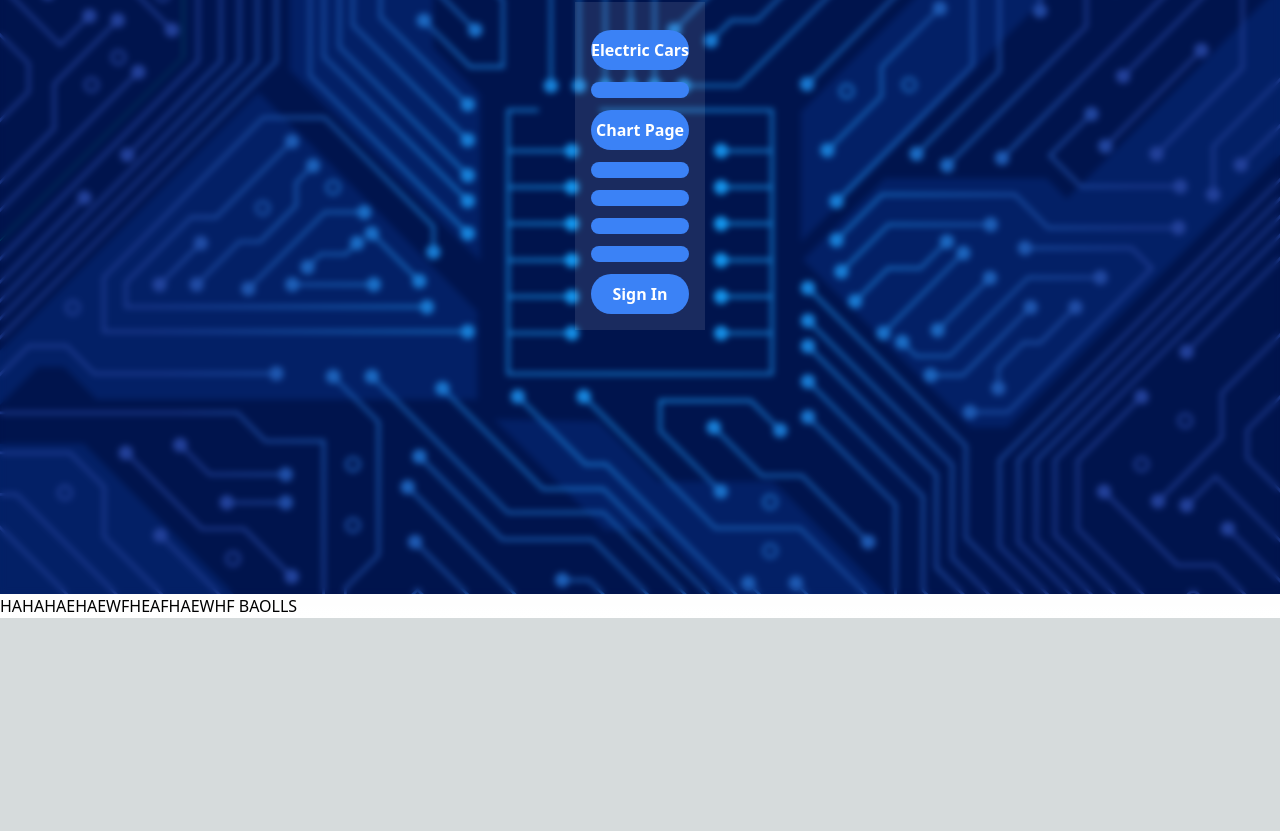
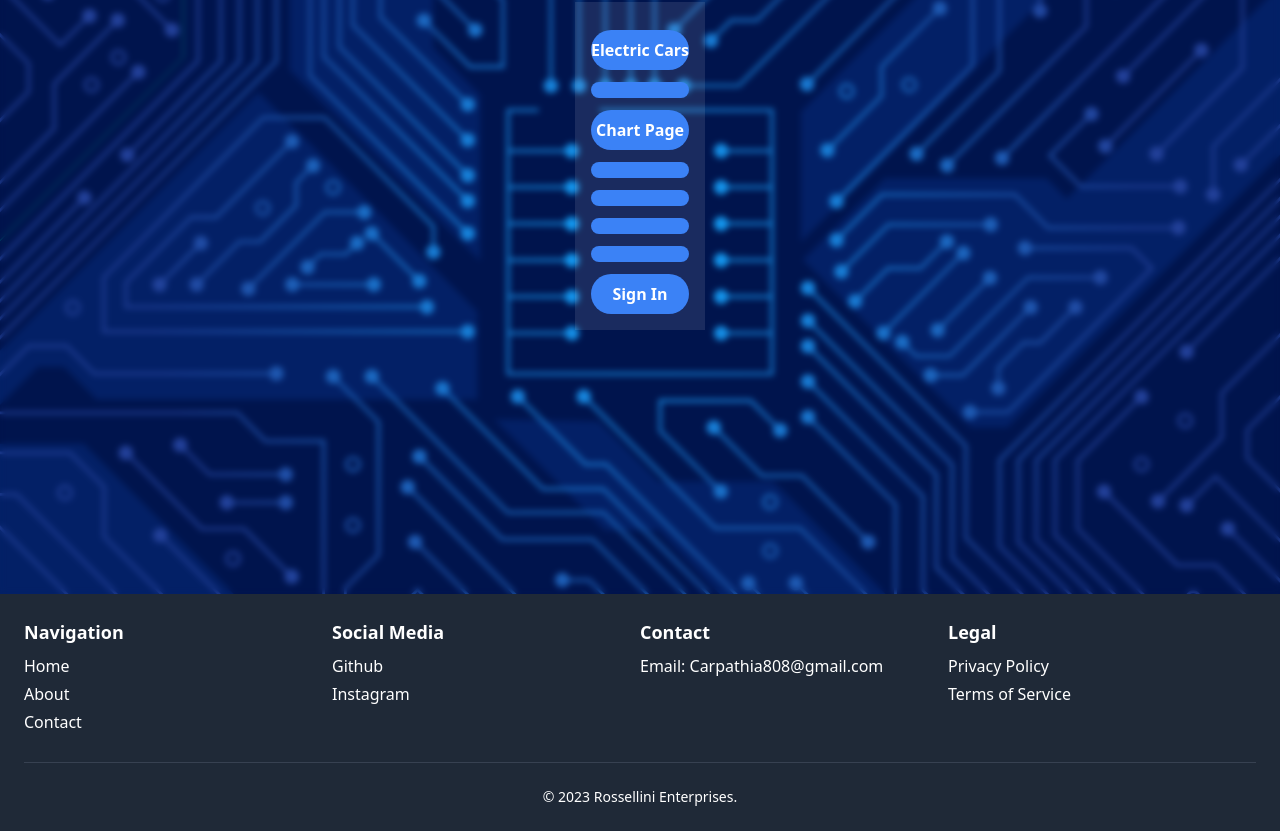
Before and after one commit to RossLalor/Final-Project, a Next.js app in the folder final_project/: page / in a window 1280 px wide. Shown: the part 274-1105 px from the top of the page. Before the commit the page ends 892 px from the top, so only its background shows below. Built offline with nearby package versions, Linux system fonts and the light colour scheme; no server answers.

Commit message:
Various Additions
Added a footer, fixed the signup/signin page to actually use css, made chartspage not need to be logged in to be used, removed redundant signin page from old configuration, added signup functionality

```diff
--- a/final_project/app/(home)/page.tsx
+++ b/final_project/app/(home)/page.tsx
@@ -20,14 +20,14 @@ export default function Home() {
   }
   return (
     <>
-    <main className="min-h-screen min-w-screen bg-cover bg-[url('../images/background.svg')] relative">
+    <main className=" min-h-screen min-w-screen bg-cover bg-[url('../images/background.svg')] relative">
       {/* Ensure the UserButton is clickable and on top of all other elements */}
       <div className="absolute top-0 right-0 p-4 z-10">
         <UserButton afterSignOutUrl="/sign-out" />
       </div>
 
       {/* The rest of the page content with a lower z-index to ensure it's under the UserButton */}
-      <div className="backdrop-blur-[3px] min-h-screen z-0">
+      <div className="glass backdrop-blur-[3px] min-h-screen z-0">
         <div className="flex justify-center py-4">
           <h1 className="backdrop-blur-md bg-white/10 drop-shadow-lg font-extrabold sm:text-[3rem] py-8 px-4 max-w-4xl text-white">
             Leccy cars innit ®️
--- /dev/null
+++ b/final_project/app/(signeese)/layout.tsx
@@ -0,0 +1,9 @@
+const SigneeseLayout = ({ children }: { children: React.ReactNode }) => {
+    return (
+      <div className="min-h-screen flex items-center justify-center bg-cover bg-[url('../images/background.svg')]">
+        {children}
+      </div>
+    );
+  };
+
+  export default SigneeseLayout;
--- /dev/null
+++ b/final_project/app/(signeese)/sign-in/[[...sign-in]]/page.tsx
@@ -0,0 +1,6 @@
+import { SignIn } from "@clerk/nextjs";
+
+
+export default function Page() {
+  return <SignIn />;
+}
--- /dev/null
+++ b/final_project/app/(signeese)/sign-up/[[...sign-up]]/page.tsx
@@ -0,0 +1,5 @@
+import { SignUp } from "@clerk/nextjs";
+
+export default function Page() {
+  return <SignUp />;
+}
--- /dev/null
+++ b/final_project/app/components/footer.tsx
@@ -0,0 +1,42 @@
+"use client";
+import Link from 'next/link';
+const Footer = () => {
+ return (
+    <footer className="bg-gray-800 text-white p-6">
+      <div className="container mx-auto">
+        <div className="flex flex-wrap justify-between">
+          <div className="w-full md:w-1/4 mb-6 md:mb-0">
+            <h3 className="font-bold text-lg mb-2">Navigation</h3>
+            <ul className="list-none">
+              <li className="mb-1 "><Link href="/"><span className="text-white hover:text-gray-300 cursor-pointer">Home</span></Link></li>
+              <li className="mb-1"><Link href="/about"><span className="text-white hover:text-gray-300 cursor-pointer">About</span></Link></li>
+              <li className="mb-1"><Link href="/contact"><span className="text-white hover:text-gray-300 cursor-pointer">Contact</span></Link></li>
+            </ul>
+          </div>
+          <div className="w-full md:w-1/4 mb-6 md:mb-0">
+            <h3 className="font-bold text-lg mb-2">Social Media</h3>
+            <ul className="list-none">
+              <li className="mb-1"><span className="text-white hover:text-gray-300 cursor-pointer" onClick={() => window.open('https://github.com/RossLalor', '_blank')}>Github</span></li>
+              <li className="mb-1"><span className="text-white hover:text-gray-300 cursor-pointer" onClick={() => window.open('https://www.instagram.com/ross.lalor/', '_blank')}>Instagram</span></li>
+            </ul>
+          </div>
+          <div className="w-full md:w-1/4 mb-6 md:mb-0">
+            <h3 className="font-bold text-lg mb-2">Contact</h3>
+            <p className="mb-1">Email: Carpathia808@gmail.com</p>
+          </div>
+          <div className="w-full md:w-1/4 mb-6 md:mb-0">
+            <h3 className="font-bold text-lg mb-2">Legal</h3>
+            <ul className="list-none">
+              <li className="mb-1"><Link href="/privacy-policy"><span className="text-white hover:text-gray-300 cursor-pointer">Privacy Policy</span></Link></li>
+              <li className="mb-1"><Link href="/terms-of-service"><span className="text-white hover:text-gray-300 cursor-pointer">Terms of Service</span></Link></li>
+            </ul>
+          </div>
+        </div>
+        <div className="border-t border-gray-700 my-6"></div>
+        <p className="text-center text-sm">&copy; {new Date().getFullYear()} Rossellini Enterprises.</p>
+      </div>
+    </footer>
+ );
+};
+
+export default Footer;
--- a/final_project/app/layout.tsx
+++ b/final_project/app/layout.tsx
@@ -4,6 +4,7 @@ import { ClerkProvider } from '@clerk/nextjs';
 import Navbar from './components/Navbar';
 import './globals.css'
 import FirebaseSignIn from './FirebaseSignIn.client'; // Make sure this is the correct path
+import Footer from './components/footer';
 
 
 const inter = Inter({ subsets: ['latin'] })
@@ -27,7 +28,7 @@ export default function RootLayout({
         <body>
           <Navbar />
           {children}
-        HAHAHAEHAEWFHEAFHAEWHF BAOLLS</body>
+          <Footer></Footer></body>
 
       </html>
     </ClerkProvider>
--- a/final_project/app/signin.tsx
+++ /dev/null
@@ -1,12 +0,0 @@
-// Button.tsx
-import Link from 'next/link';
-
-const Button = () => {
-  return (
-    <Link href="signin">
-      <button className="bg-blue-500 hover:bg-blue-700 text-white font-bold py-2 px-4 rounded-full">Sign In</button>
-    </Link>
-  );
-};
-
-export default Button;
--- a/final_project/middleware.ts
+++ b/final_project/middleware.ts
@@ -1,7 +1,7 @@
 import { authMiddleware } from "@clerk/nextjs";
 export default authMiddleware({
   // "/" will be accessible to all users
-publicRoutes: ["/", "/butts", "/page"]
+publicRoutes: ["/", "/butts", "/page", "/charts"]
 });
 
 export const config = {
```
Also changed, not shown: 1 other file (tests, documents, lock files or other folders).
